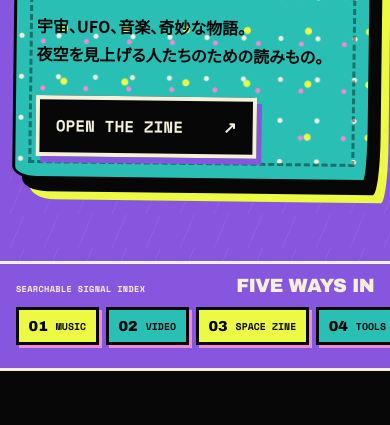
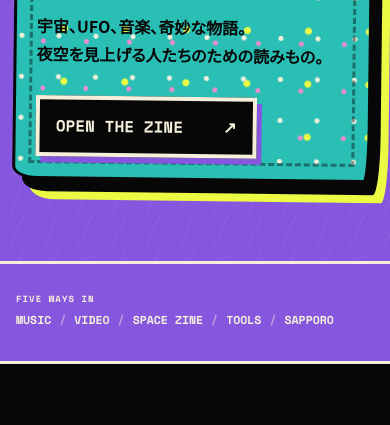
Before and after one commit to 7thleaf-gd/thepan, a website: page index.html in a window 390 px wide. Shown: the part 5105-5530 px from the top of the page. Drawn offline with nearby package versions, Linux system fonts and the light colour scheme; a web font is replaced by a local one.

Commit message:
fix: make FIVE WAYS IN a thin sitemap (#20)
* fix: reduce five ways to thin sitemap links

* style: make five ways a quiet single-line sitemap

```diff
--- a/index.html
+++ b/index.html
@@ -212,16 +212,17 @@
     </section>
     <section class="signal-index reveal" aria-labelledby="signal-index-title">
       <div class="signal-index-inner">
-        <div class="signal-index-copy">
-          <span>SEARCHABLE SIGNAL INDEX</span>
-          <h2 id="signal-index-title">FIVE WAYS IN</h2>
-        </div>
+        <h2 id="signal-index-title">FIVE WAYS IN</h2>
         <nav class="signal-index-links" aria-label="Explore THE PAN">
-          <a href="/discover/the-pan-music/"><b>01</b><span>MUSIC</span></a>
-          <a href="/discover/the-pan-videos/"><b>02</b><span>VIDEO</span></a>
-          <a href="/discover/space-zine/"><b>03</b><span>SPACE ZINE</span></a>
-          <a href="/discover/browser-tools/"><b>04</b><span>TOOLS</span></a>
-          <a href="/discover/sapporo-psychedelic-indie/"><b>05</b><span>SAPPORO</span></a>
+          <a href="/discover/the-pan-music/">MUSIC</a>
+          <span aria-hidden="true">/</span>
+          <a href="/discover/the-pan-videos/">VIDEO</a>
+          <span aria-hidden="true">/</span>
+          <a href="/discover/space-zine/">SPACE ZINE</a>
+          <span aria-hidden="true">/</span>
+          <a href="/discover/browser-tools/">TOOLS</a>
+          <span aria-hidden="true">/</span>
+          <a href="/discover/sapporo-psychedelic-indie/">SAPPORO</a>
         </nav>
       </div>
     </section>
--- a/styles-v2.css
+++ b/styles-v2.css
@@ -2152,114 +2152,83 @@ h1 {
 
 /* Compact searchable signal index */
 .signal-index {
-  padding: 1rem clamp(1rem, 4vw, 2rem) 1.25rem;
+  min-height: 100px;
+  padding: 1rem clamp(1rem, 4vw, 2rem);
+  display: flex;
+  align-items: center;
   color: var(--paper);
   background: var(--purple);
   border-bottom: var(--outline) solid var(--paper);
 }
 
 .signal-index-inner {
-  display: flex;
+  width: 100%;
   max-width: 86rem;
-  align-items: center;
-  gap: 1rem 1.5rem;
   margin: 0 auto;
 }
 
-.signal-index-copy {
-  flex: 0 0 auto;
-}
-
-.signal-index-copy > span {
-  display: block;
-  margin-bottom: 0.35rem;
-  font-family: var(--mono);
-  font-size: 0.58rem;
-  letter-spacing: 0.04em;
-}
-
-.signal-index-copy h2 {
-  margin: 0;
+.signal-index h2 {
+  margin: 0 0 0.45rem;
   color: var(--paper);
-  font-family: var(--display);
-  font-size: clamp(1.45rem, 4vw, 2.2rem);
-  font-weight: 400;
-  line-height: 0.95;
-  letter-spacing: -0.035em;
+  font-family: var(--mono);
+  font-size: 0.62rem;
+  font-weight: 700;
+  line-height: 1;
+  letter-spacing: 0.12em;
 }
 
 .signal-index-links {
   display: flex;
-  min-width: 0;
-  flex: 1 1 auto;
-  gap: 0.45rem;
+  align-items: center;
+  gap: 0.65rem;
   overflow-x: auto;
-  padding: 0.3rem 0 0.45rem;
-  scrollbar-width: thin;
+  padding: 0.15rem 0;
+  white-space: nowrap;
+  scrollbar-width: none;
+}
+
+.signal-index-links::-webkit-scrollbar {
+  display: none;
+}
+
+.signal-index-links a,
+.signal-index-links span {
+  flex: 0 0 auto;
+  font-family: var(--mono);
+  font-size: clamp(0.72rem, 2.6vw, 0.9rem);
+  font-weight: 800;
+  line-height: 1.2;
 }
 
 .signal-index-links a {
-  display: inline-flex;
-  min-height: 2.65rem;
-  flex: 0 0 auto;
-  align-items: center;
-  gap: 0.5rem;
-  padding: 0.55rem 0.7rem;
-  color: var(--ink);
-  background: var(--acid);
-  border: 3px solid var(--ink);
-  box-shadow: 3px 3px 0 var(--pink);
-  font-family: var(--mono);
-  font-size: 0.68rem;
-  font-weight: 900;
+  color: var(--paper);
   text-decoration: none;
 }
 
-.signal-index-links a:nth-child(even) {
-  background: var(--turquoise);
-}
-
-.signal-index-links b {
-  font-family: var(--display);
-  font-size: 0.9rem;
-  font-weight: 400;
+.signal-index-links a:hover,
+.signal-index-links a:focus-visible {
+  text-decoration: underline;
+  text-underline-offset: 0.22em;
+}
+
+.signal-index-links span {
+  opacity: 0.5;
 }
 
 @media (max-width: 640px) {
   .signal-index {
-    padding: 0.85rem 1rem 1rem;
-  }
-
-  .signal-index-inner {
-    display: block;
-  }
-
-  .signal-index-copy {
-    display: flex;
-    align-items: baseline;
-    justify-content: space-between;
-    gap: 0.75rem;
-    margin-bottom: 0.45rem;
-  }
-
-  .signal-index-copy > span {
-    margin: 0;
-    font-size: 0.54rem;
-  }
-
-  .signal-index-copy h2 {
-    font-size: 1.2rem;
-    white-space: nowrap;
+    min-height: 100px;
+    padding: 0.9rem 1rem;
+  }
+
+  .signal-index h2 {
+    margin-bottom: 0.4rem;
+    font-size: 0.56rem;
   }
 
   .signal-index-links {
+    gap: 0.5rem;
     margin-right: -1rem;
     padding-right: 1rem;
   }
-
-  .signal-index-links a {
-    min-height: 2.35rem;
-    padding: 0.45rem 0.6rem;
-    font-size: 0.62rem;
-  }
-}
+}
```
